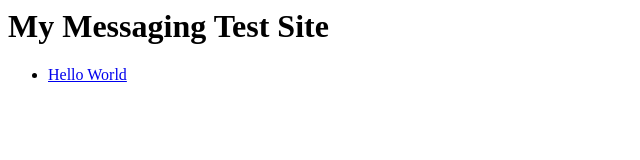
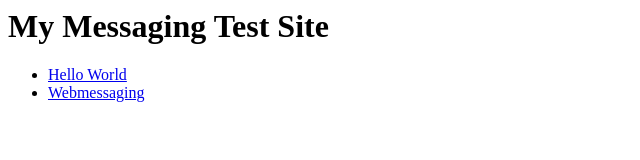
Before and after one commit to YuSangGu/Webmessaging, a plain HTML site: page index.html in a window 1280 px wide. Shown: the whole page, without its empty margins (0-640 px from the left). Drawn offline with Linux system fonts and the light colour scheme.

Commit message:
Update index.html

```diff
--- a/index.html
+++ b/index.html
@@ -9,6 +9,7 @@
          <ul>
 
             <li> <a href="hello.html">Hello World</a> </li>
+            <li> <a href="Webmessaging.html">Webmessaging</a> </li>
 
         </ul>
 
```
